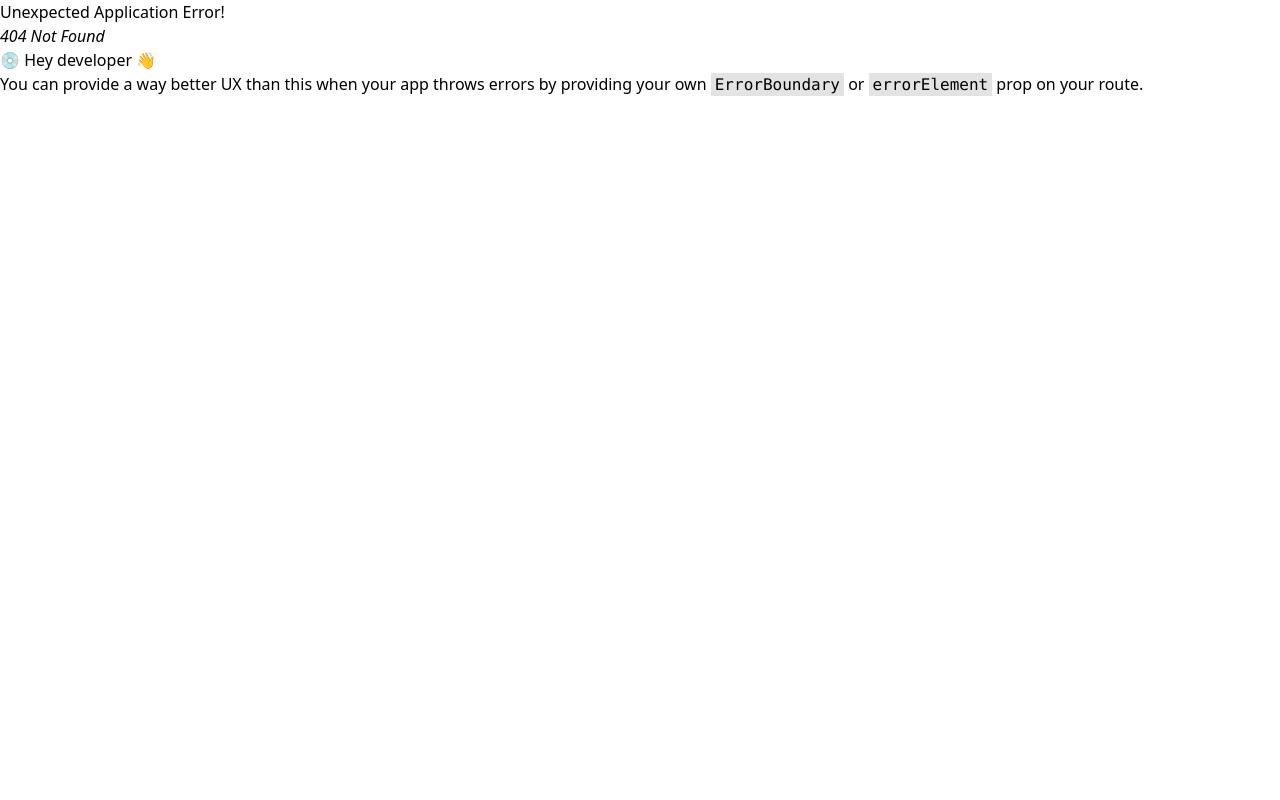
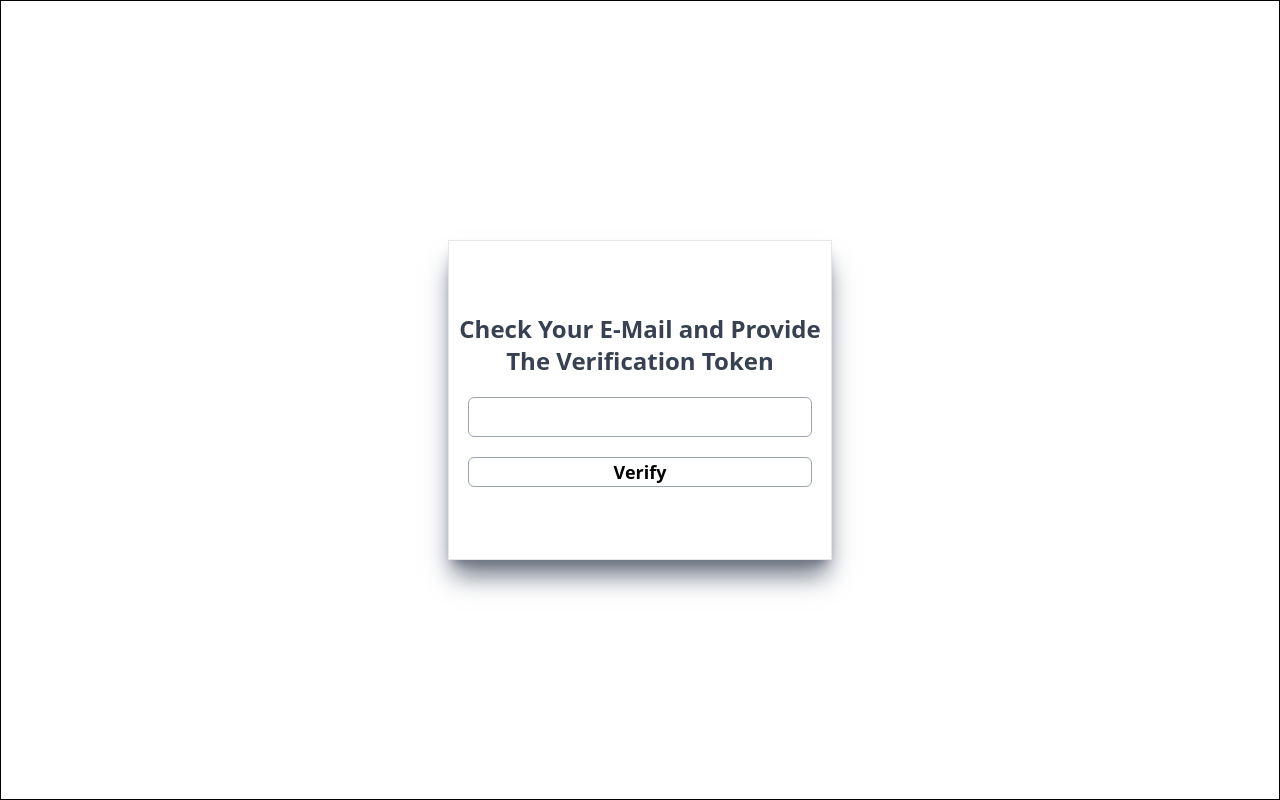
Before and after one commit to Abraar-kanini/DoctorFinderHub, a React (Create React App) app in the folder doctorfinderhub/: page /verify in a window 1280 px wide. Before the commit this address had no page. Built offline with nearby package versions, Linux system fonts and the light colour scheme.

Commit message:
Added The Verify Component To Verify The Token

```diff
--- a/doctorfinderhub/src/App.js
+++ b/doctorfinderhub/src/App.js
@@ -7,6 +7,7 @@ import {
   RouterProvider,
 } from "react-router-dom";
 import LandingPage from './LandingPageComponent/LandingPage';
+import VerifyDoctor from './DoctorFlowComponents/VerifyDoctor';
 
 
 function App() {
@@ -18,6 +19,10 @@ function App() {
     {
       path: "/Register",
       element: <><DoctorRegister/></>,
+    },
+    {
+      path: "/verify",
+      element: <><VerifyDoctor/></>,
     }
   ]);
   return (
--- a/doctorfinderhub/src/DoctorFlowComponents/DoctorRegister.js
+++ b/doctorfinderhub/src/DoctorFlowComponents/DoctorRegister.js
@@ -1,8 +1,8 @@
 import React from 'react'
 import { useState } from 'react'
-
+import { useNavigate } from 'react-router-dom';
 function DoctorRegister() {
-
+    const navigate = useNavigate();
     const [postData, setPostData] = useState({
         doctorName: "",
         email: "",
@@ -38,6 +38,10 @@ function DoctorRegister() {
             console.log("Form Submitted");
             console.log(response.status);
             console.log(response.statusText);
+            if (response.status === 200) {
+                // Redirect to VerifyComponent upon successful response
+                navigate("/verify");
+            }
         }
         catch (error) {
 
--- /dev/null
+++ b/doctorfinderhub/src/DoctorFlowComponents/VerifyDoctor.js
@@ -0,0 +1,45 @@
+import React from 'react'
+import { useState } from 'react'
+
+
+function VerifyDoctor() {
+    const [token, setToken] = useState('');
+
+    const handleInputChange = (event) => {
+        const { value } = event.target;
+        setToken(value);
+    }
+
+    const handleSubmit = async () => {
+        try {
+            const response = await fetch(`https://localhost:7224/api/DoctorAuth/DoctorVerify?Token=${token}`, {
+                method: 'POST',
+                headers: {
+                    'Content-Type': 'application/json'
+                },
+            });
+
+            if (response.status === 200) {
+                console.log("Doctor Verified");
+            } else {
+                console.log("Doctor verification failed");
+            }
+        } catch (error) {
+            console.log("Error occurred while verifying doctor:", error);
+        }
+    }
+    return (
+        <>
+            <div className="flex justify-center items-center border border-black h-[100vh]">
+                <div className="w-[30vw] h-[40vh] border border-gray shadow-xl shadow-gray-500 flex flex-col justify-center items-center gap-5 ">
+                    <h2 className="text-gray-700 font-semibold text-center  text-2xl">Check Your E-Mail and Provide The Verification Token </h2>
+                    <input type="text" name="Token" id="Token" className="border border-gray-400 rounded-md w-[90%] h-[5vh] focus:border-gray-500 focus:outline-none " onChange={handleInputChange} />
+                    <button className="border border-gray-400 w-[90%] rounded-md text-lg font-semibold" onClick={handleSubmit}>Verify</button>
+                </div>
+            </div>
+
+        </>
+    )
+}
+
+export default VerifyDoctor
```
